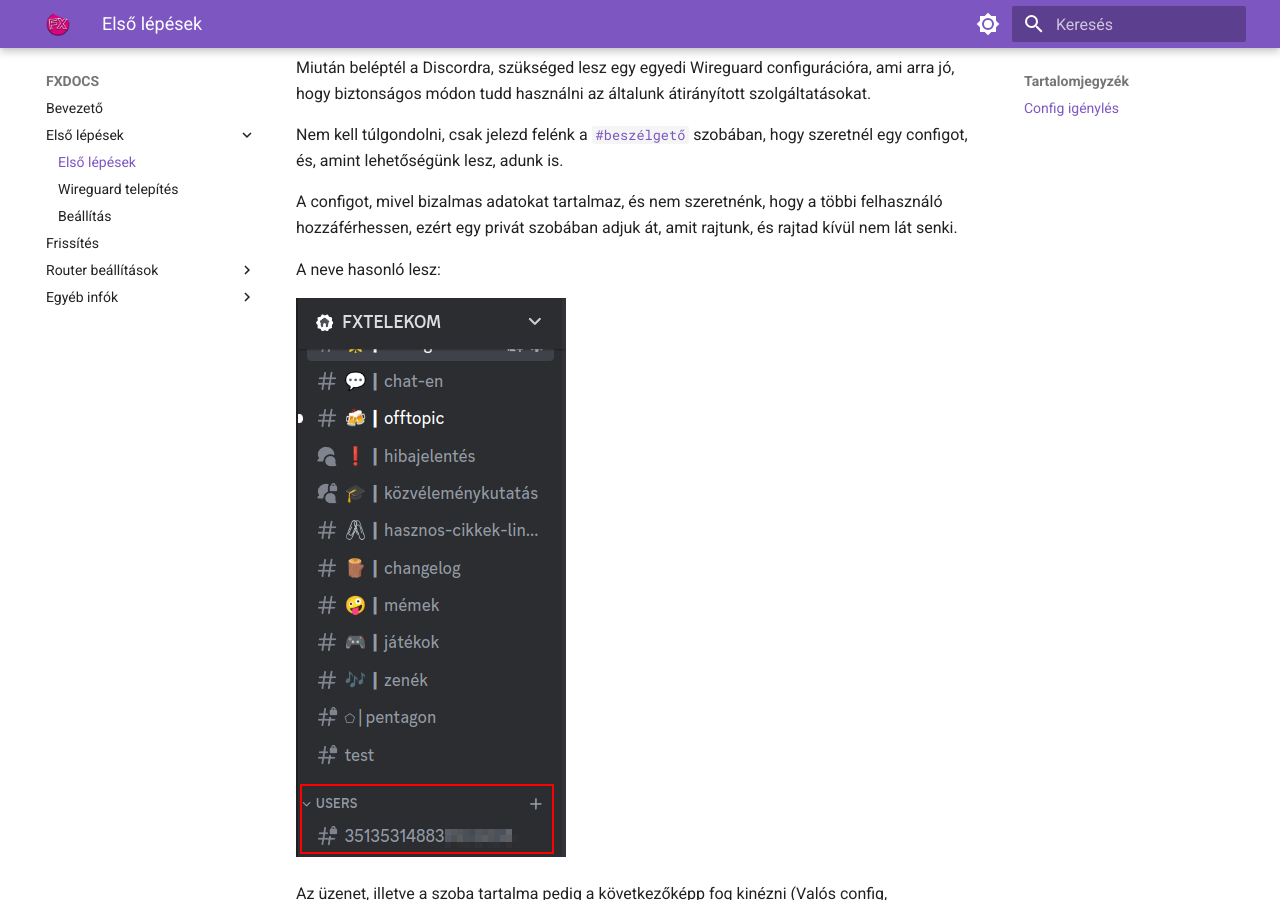
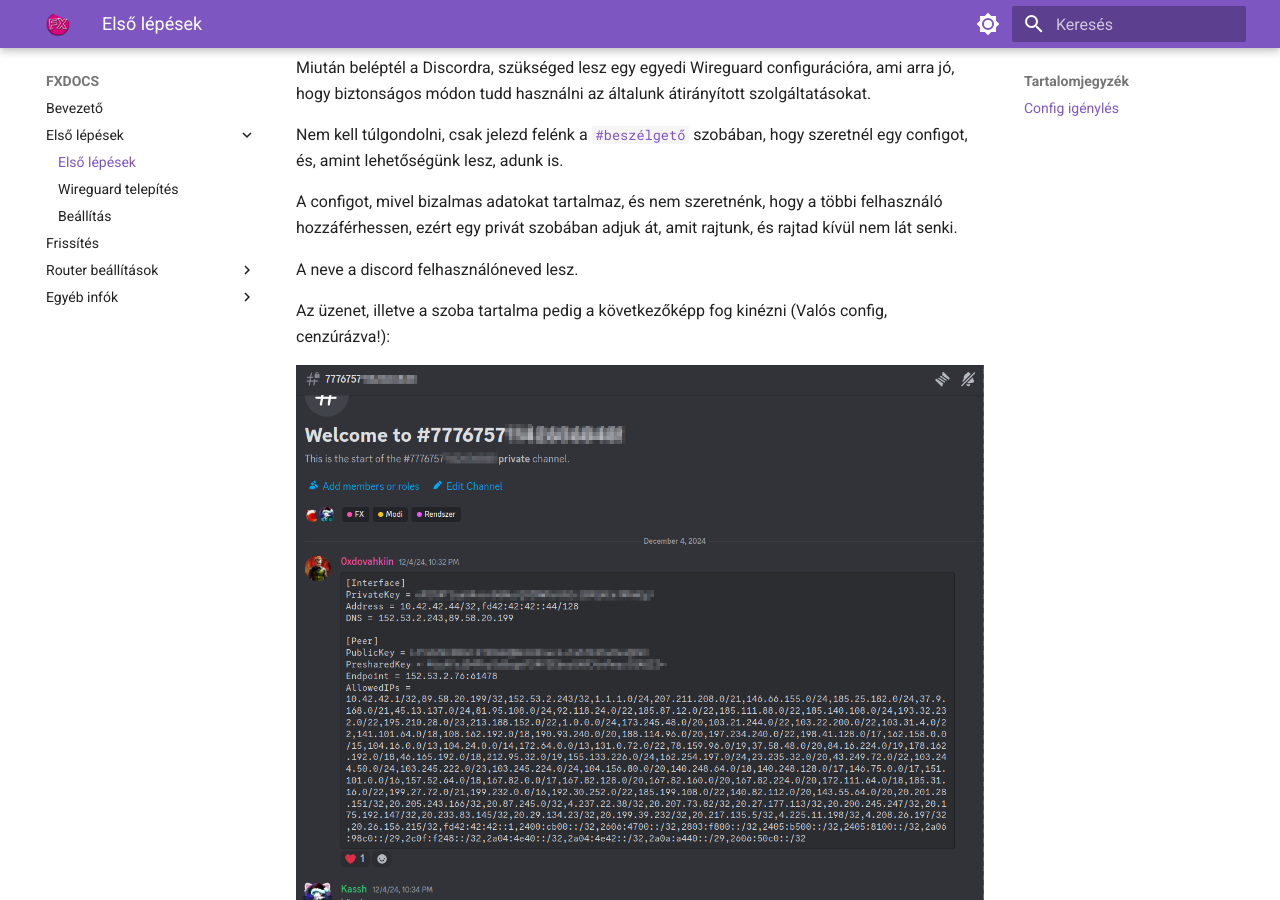
Before and after one commit to Krineta/docs, an MkDocs documentation site: the page built from docs/first-steps/intro.md, in a window 1280 px wide and 900 px high, scrolled down 358 px. Built offline with MkDocs 1.6.1 and Material for MkDocs 9.7.7, drawn with Linux system fonts in a browser that asks for light colours.

Commit message:
Config request updated

```diff
--- a/docs/first-steps/intro.md
+++ b/docs/first-steps/intro.md
@@ -14,10 +14,7 @@
 
 A configot, mivel bizalmas adatokat tartalmaz, és nem szeretnénk, hogy a többi felhasználó hozzáférhessen, ezért egy privát szobában adjuk át, amit rajtunk, és rajtad kívül nem lát senki.
 
-
-A neve hasonló lesz:
-
-![](/assets/dc1.png)
+A neve a discord felhasználóneved lesz.
 
 Az üzenet, illetve a szoba tartalma pedig a következőképp fog kinézni (Valós config, cenzúrázva!):
 
```
Also changed, not shown: docs/assets/dc1.png (deleted).
